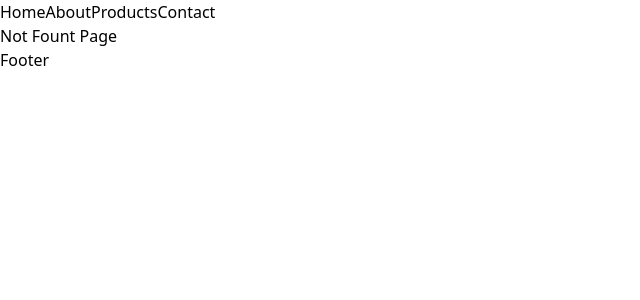
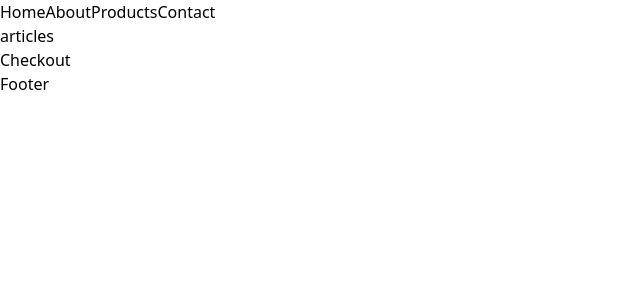
Before and after one commit to abbas-roholamin/journey, a Next.js app in the folder 09-nextjs/: page /order in a window 1280 px wide. Before the commit this address had no page. Shown: the top 300 px of the page, without its empty margins (0-640 px from the left). Built offline with nearby package versions, Linux system fonts and the light colour scheme.

Commit message:
feat(Nextjs): Work with redirect and useRouter hook

```diff
--- /dev/null
+++ b/09-nextjs/src/app/order/page.tsx
@@ -0,0 +1,18 @@
+"use client";
+import { useRouter } from "next/navigation";
+
+function Page() {
+  const router = useRouter();
+
+  function handleClick() {
+    router.push("/");
+  }
+  return (
+    <div>
+      <h1>articles</h1>
+      <button onClick={handleClick}>Checkout</button>
+    </div>
+  );
+}
+
+export default Page;
```
Also changed, not shown: 09-nextjs/src/app/products/[productId]/reviews/[reviewId]/page.tsx (+17 -14 lines).
